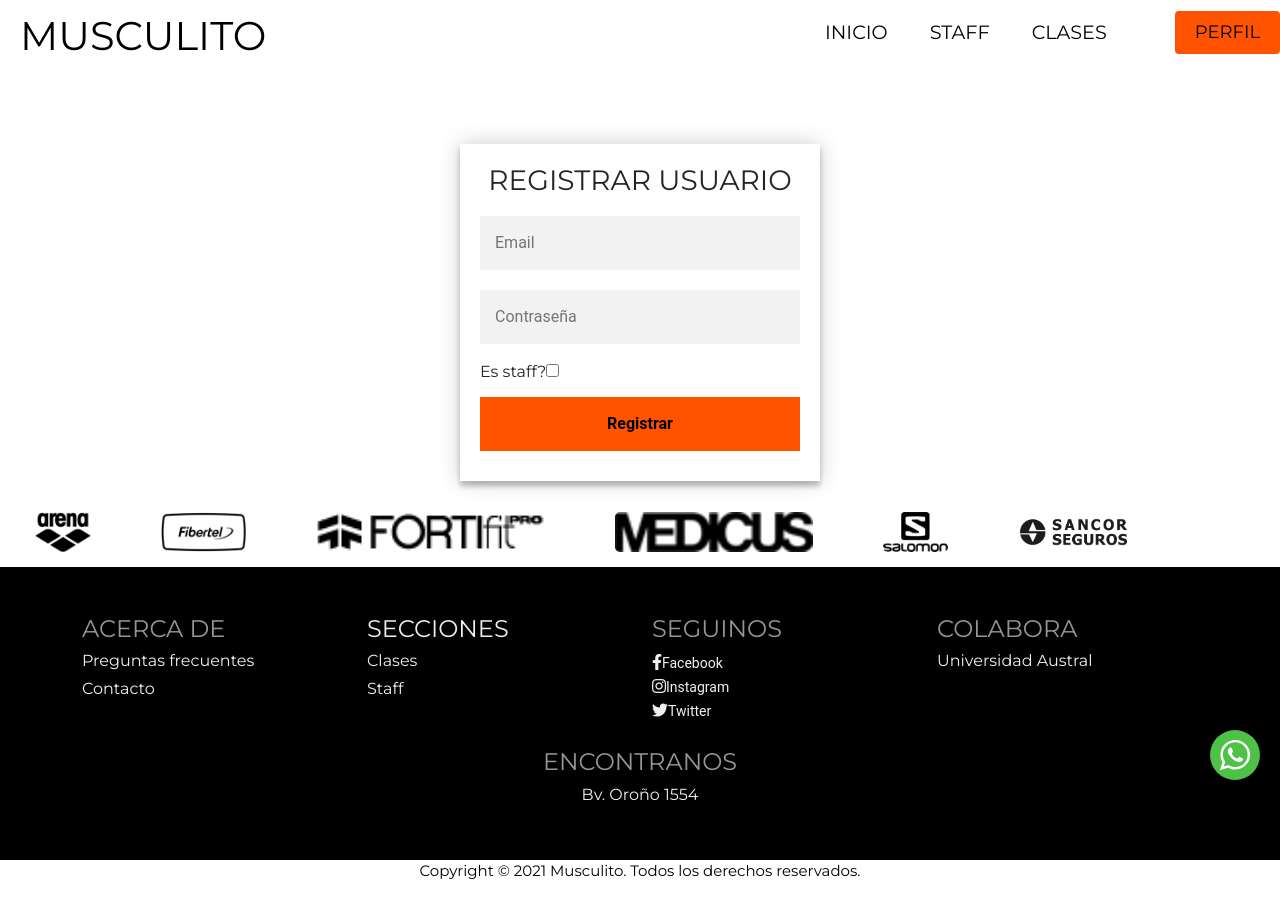
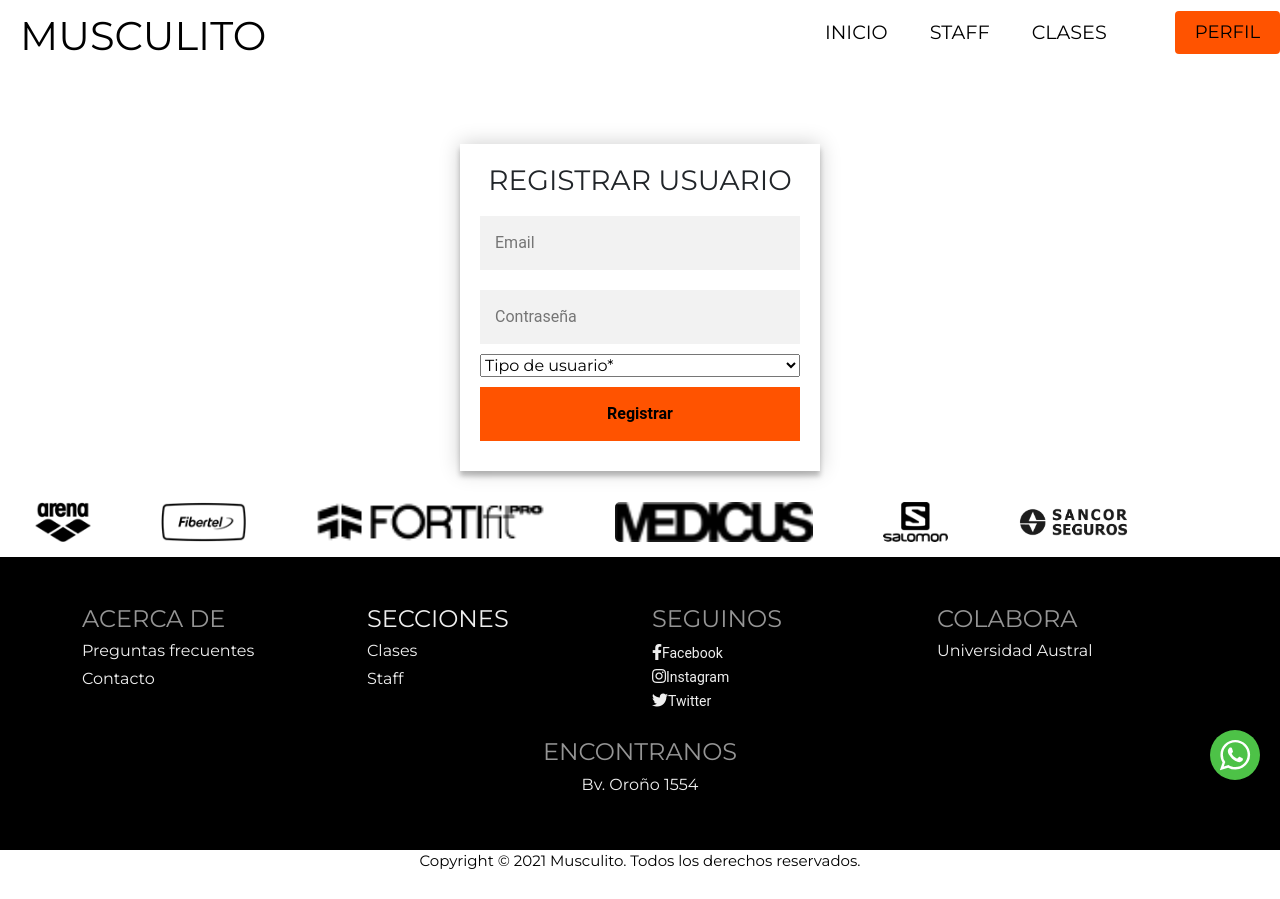
Before and after one commit to juanmanueldesana/gym, a React (Create React App) app: page /Registro in a window 1280 px wide. Built offline with nearby package versions, Linux system fonts and the light colour scheme; sample sign-in values are in the browser's storage.

Commit message:
Agregado logout y crear usuario

```diff
--- a/src/components/Perfil/Perfil.js
+++ b/src/components/Perfil/Perfil.js
@@ -33,6 +33,11 @@ const handleEmailChange = (event) => {
   setProfile({ ...profile, email: event.target.value })
 };
 
+const cerrarSesion = ()=>{
+  localStorage.clear();
+  window.location.href = "/";
+}
+
   useEffect(() => {
     httpGet("api/me").then(response => setProfile(response.data))
   }, [])
@@ -41,6 +46,8 @@ const handleEmailChange = (event) => {
     <div>
       <h1 className="h1-profile"><a style={{ textDecoration: "none", color: "black" }} href="/Perfil">Perfil</a></h1>
       <h1 className="h1-profile"><a style={{ textDecoration: "none", color: "black" }} href="/Rutina">Rutina</a></h1>
+      {profile.is_staff == true?<h1 className="h1-profile"><a style={{ textDecoration: "none", color: "black" }} href="/Registro">Crear usuario</a></h1>:null}
+      <h1 className="h1-profile"><a onClick={cerrarSesion} style={{ textDecoration: "none", color: "black" }} href="/">Cerrar sesion</a></h1>
       <form className="container-profile">
       <div className="form-group">
         <div className="input-profile">
--- a/src/components/Registro/Registro.js
+++ b/src/components/Registro/Registro.js
@@ -14,7 +14,6 @@ export default function Registro() {
     e.preventDefault();
     httpPost("api/register/", {username: username,password: password,is_staff: is_staff,
     }).then((res) => {
-      localStorage.setItem("token", res.data.access);
       history.push("/Perfil");
     });
   };
@@ -41,15 +40,12 @@ export default function Registro() {
           placeholder="Contraseña"
           name="password"
         />
-        <div>
-        <label>Es staff?</label>
-        <input value={is_staff} onChange={(e) => setStaff(e.target.value)}
-          id="is_staff"
-          class="form-field"
-          type="checkbox"
-          name="is_staff"
-        />
-        </div>
+          <select id="is_staff" value={is_staff} onChange={(e) => {
+              setStaff(e.target.value)}} name="is_staff">
+          <option selected value="" disabled selected>Tipo de usuario*</option>
+          <option value="false">Atleta</option>
+          <option value="true">Profesor</option>
+        </select>
         <button type="submit" class="form-field form-btn" type="submit">
           Registrar
         </button>
--- a/src/components/Rutina/Rutina.js
+++ b/src/components/Rutina/Rutina.js
@@ -100,6 +100,7 @@ export default function Rutina() {
           Rutina
         </a>
       </h1>
+      {profile.is_staff == true?<h1 className="h1-profile"><a style={{ textDecoration: "none", color: "black" }} href="/Registro">Crear usuario</a></h1>:null}
       <form className="container-profile">
         <div className="form-group">
           <div className="input-profile">
```
